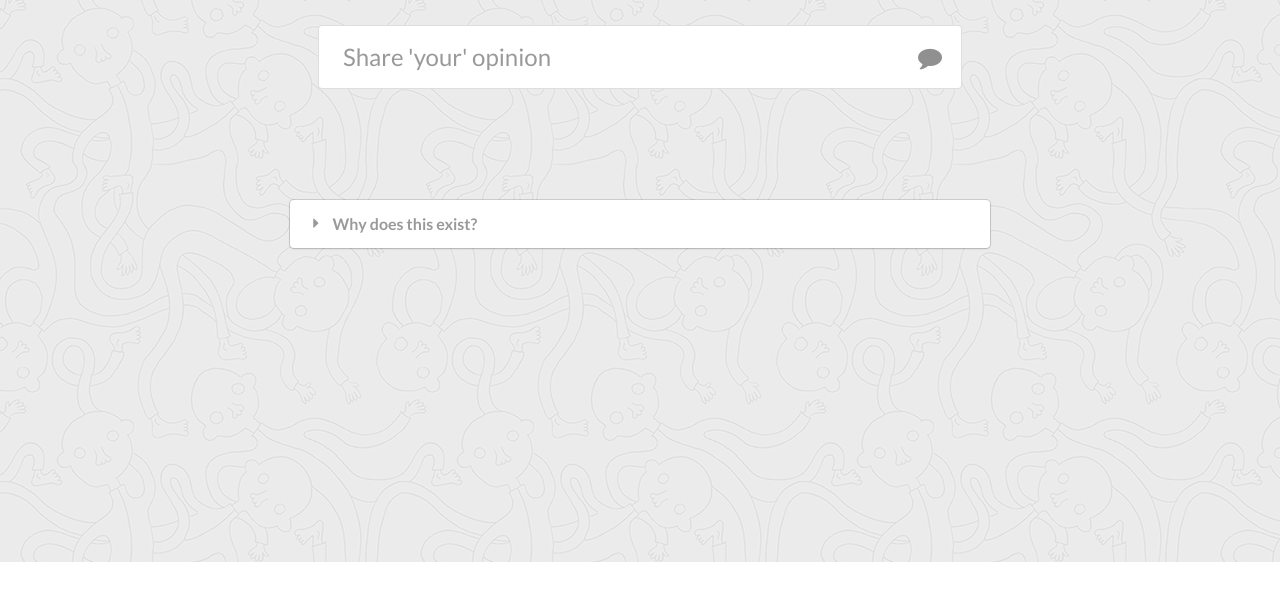
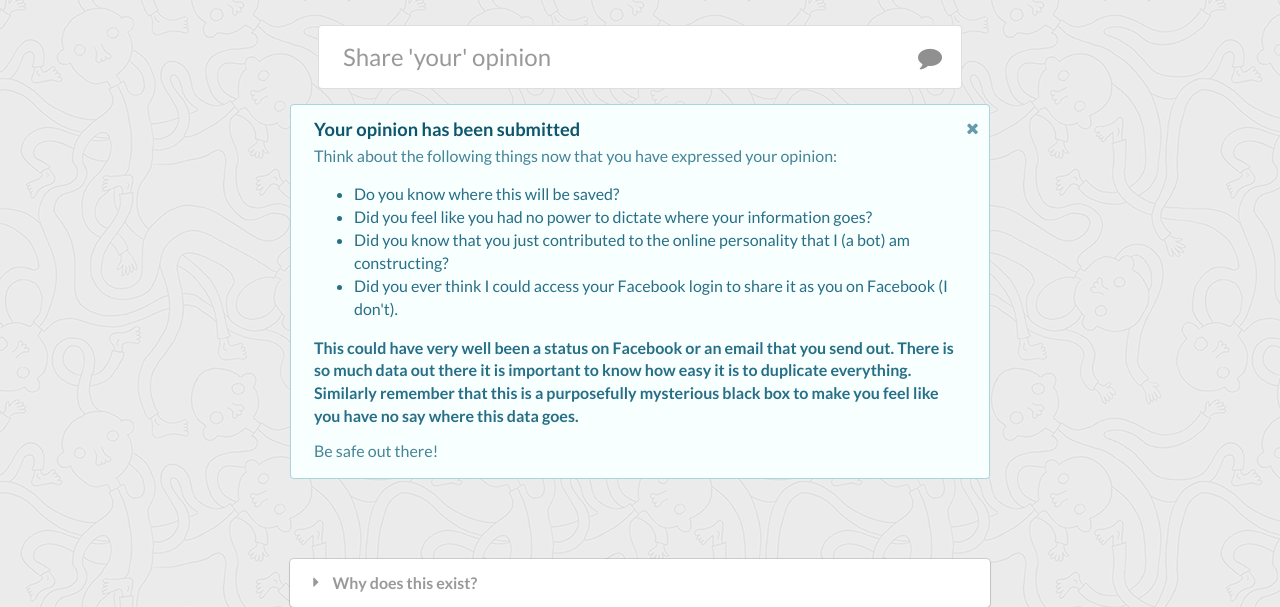
Before and after one commit to kocsenc/i-have-an-opinion, a website: page index.html in a window 1280 px wide. Shown: the part 238-845 px from the top of the page. Before the commit the page ends 800 px from the top, so only its background shows below. Drawn offline with nearby package versions, Linux system fonts and the light colour scheme.

Commit message:
Improve usability when submitting opinion

```diff
--- a/css/main.css
+++ b/css/main.css
@@ -19,13 +19,6 @@ body {
   display: block!important;
 }
 
-/* Hide */
-input[type=number]::-webkit-outer-spin-button,
-input[type=number]::-webkit-inner-spin-button {
-    -webkit-appearance: none;
-    margin: 0;
-}
-
 input[type=number] {
     -moz-appearance:textfield;
 }
--- a/index.html
+++ b/index.html
@@ -34,7 +34,7 @@
     </small>
   </div>
   <div class="row animated zoomIn">
-    <div class="ui segment"  ng-class="{'loading': loading}">
+    <div class="ui segment" ng-class="{'loading': loading}">
       <div class="ui three column very relaxed center aligned grid">
         <div class="column">
           <i class="huge violet reddit icon"></i><br>
@@ -76,11 +76,37 @@
         <i class="comment icon"></i>
       </div>
     </form>
+
   </div>
-
 </div>
 
-<div class="ui text container" style="padding-top: 7em;">
+<div class="ui text container" style="padding-top: 1em;">
+  <div class="ui info message" ng-show="success">
+    <i class="close icon" ng-click="success = false;"></i>
+
+    <div class="header ">
+      Your opinion has been submitted
+    </div>
+    <p>
+      Think about the following things now that you have expressed your opinion:
+    </p>
+    <ul>
+      <li>Do you know where this will be saved?</li>
+      <li>Did you feel like you had no power to dictate where your information goes?</li>
+      <li>Did you know that you just contributed to the online personality that I (a bot) am constructing?</li>
+      <li>Did you ever think I could access your Facebook login to share it as you on Facebook (I don't).</li>
+    </ul>
+
+    <strong>This could have very well been a status on Facebook or an email that you send out.
+      There is so much data out there it is important to know how easy it is to duplicate everything. Similarly
+      remember that this is a purposefully mysterious black box to make you feel like you have no say where this data
+      goes.</strong>
+
+    <p> Be safe out there!</p>
+  </div>
+</div>
+
+<div class="ui text container" style="padding-top: 5em;">
   <!-- Accordion FAQ -->
   <div class="ui small styled fluid accordion animated fadeInUpBig">
     <div class="title">
--- a/js/main.js
+++ b/js/main.js
@@ -25,6 +25,7 @@ function MainCtrl($resource, $scope, $http) {
 
   vm.loading = false;
   vm.error = false;
+  vm.success = false;
   vm.userOpinion = '';
 
   vm.shareOpinion = function () {
@@ -44,11 +45,12 @@ function MainCtrl($resource, $scope, $http) {
     };
 
     $http(req).then(function (data) {
-      console.log(data);
       vm.loading = false;
+      vm.success = true;
+
     }, function (err) {
-      console.log(err);
       vm.loading = false;
+      vm.success = false;
     });
 
 
```
